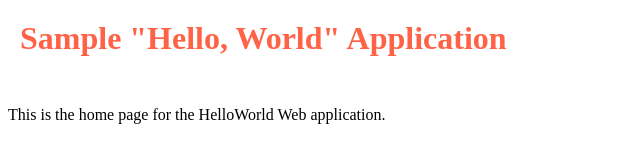
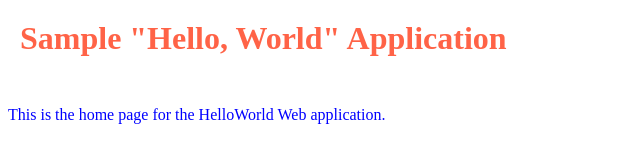
Before and after one commit to heikoOlderdissen/0mainOpenSapGitCourse, a plain HTML site: page index.html in a window 1280 px wide. Shown: the whole page, without its empty margins (0-640 px from the left). Drawn offline with Linux system fonts and the light colour scheme.

Commit message:
Change Colour Body Text

```diff
--- a/index.html
+++ b/index.html
@@ -13,7 +13,7 @@
       </tr>
     </table>
 
-    <p>This is the home page for the HelloWorld Web application. </p>
+    <p style="color:blue;">This is the home page for the HelloWorld Web application. </p>
 
 
   </body>
```
